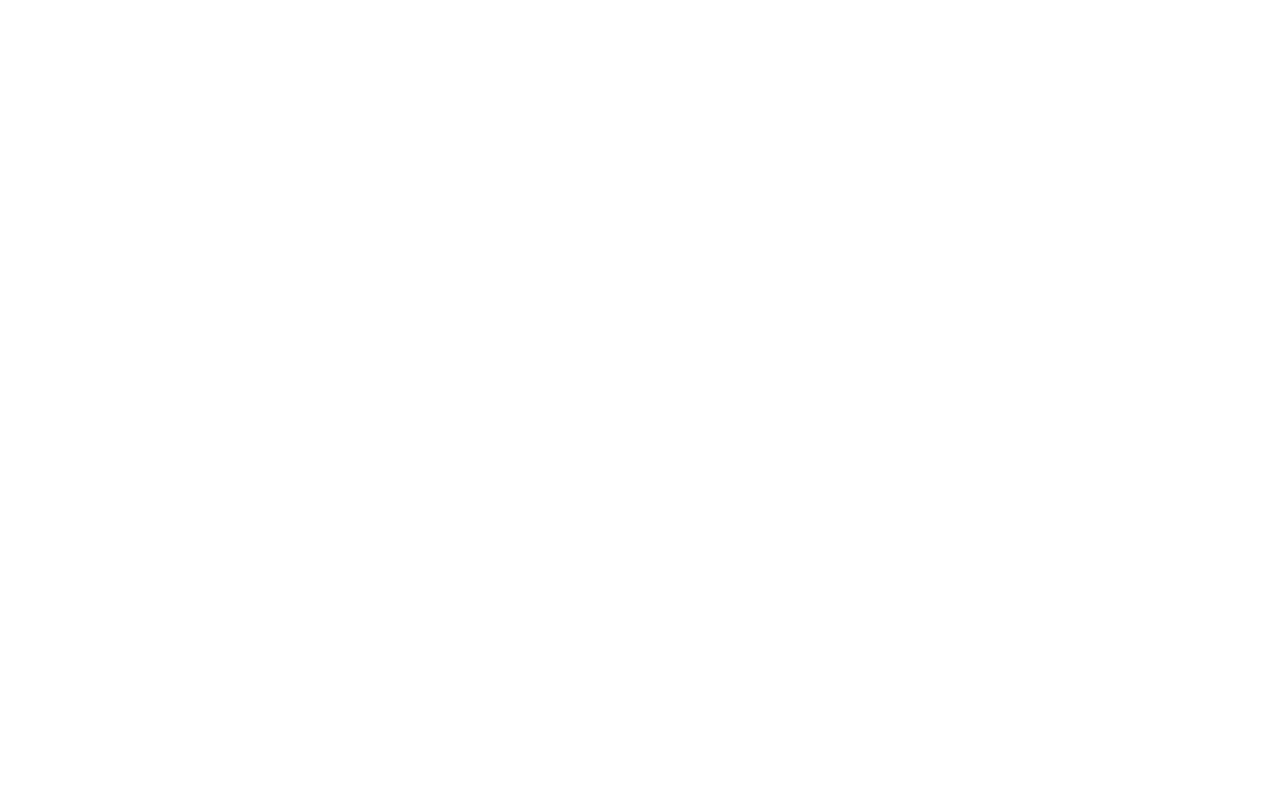
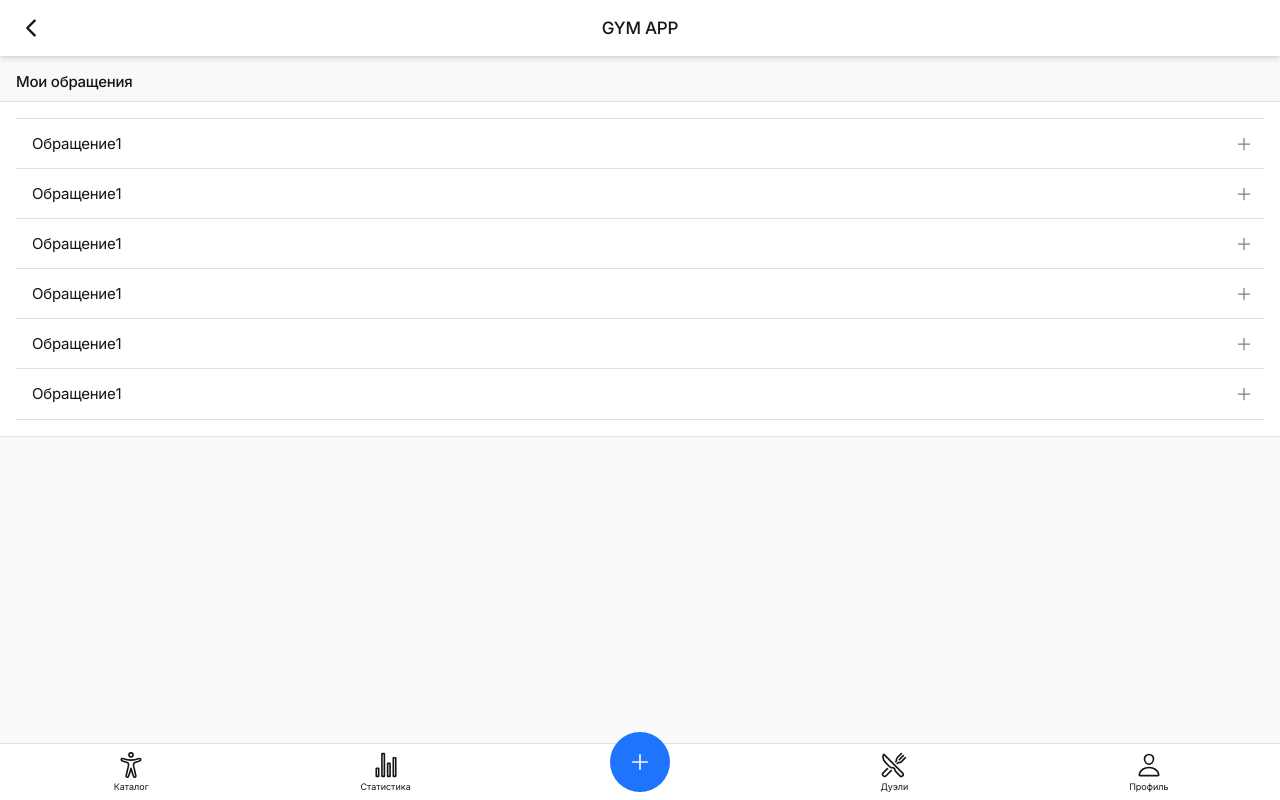
Before and after one commit to Egkurilov/Boss_of_the_gym, a Django app: page /support/ in a window 1280 px wide. Before the commit the page is empty. Run offline with Django 4.2, Linux system fonts and the light colour scheme; the visitor is signed in with stand-in values (Sample User, id 1); parts of the project's set-up code (start-up, migrations or seed data) failed here and were passed over; some libraries are stand-ins or nearby versions.

Commit message:
add support page and example

```diff
--- a/template/support/support_main_page.html
+++ b/template/support/support_main_page.html
@@ -1,10 +1,51 @@
-<!DOCTYPE html>
-<html lang="en">
-<head>
-    <meta charset="UTF-8">
-    <title>Title</title>
-</head>
-<body>
+{% include "components/header.html" %}
 
-</body>
-</html>
+<!-- App Capsule -->
+<div id="appCapsule">
+
+    <div class="appHeader">
+        <div class="left">
+            <a href="#" class="headerButton">
+                <ion-icon name="chevron-back-outline" role="img" class="md hydrated" aria-label="chevron back outline">
+                </ion-icon>
+            </a>
+        </div>
+        <div class="pageTitle">GYM APP</div>
+    </div>
+
+    <div class="section full mt-1">
+        <div class="section-title">Мои обращения</div>
+        <div class="wide-block pt-2 pb-2">
+
+          <ul class="listview link-listview calalog">
+
+                    <li><a href="#" class="exersise-to-user" data-exersise-id="1">Обращение1</a>
+                    </li>
+
+                    <li><a href="#" class="exersise-to-user" data-exersise-id="3">Обращение1</a>
+                    </li>
+
+                    <li><a href="#" class="exersise-to-user" data-exersise-id="4">Обращение1</a>
+                    </li>
+
+                    <li><a href="#" class="exersise-to-user" data-exersise-id="5">Обращение1</a>
+                    </li>
+
+                    <li><a href="#" class="exersise-to-user" data-exersise-id="6">Обращение1</a>
+                    </li>
+
+                    <li><a href="#" class="exersise-to-user" data-exersise-id="7">Обращение1</a>
+                    </li>
+
+                </ul>
+
+        </div>
+    </div>
+
+    {% include "components/bottom_menu.html" %}
+
+
+</div>
+<!-- * App Capsule -->
+
+{% include "components/footer.html" %}
```
